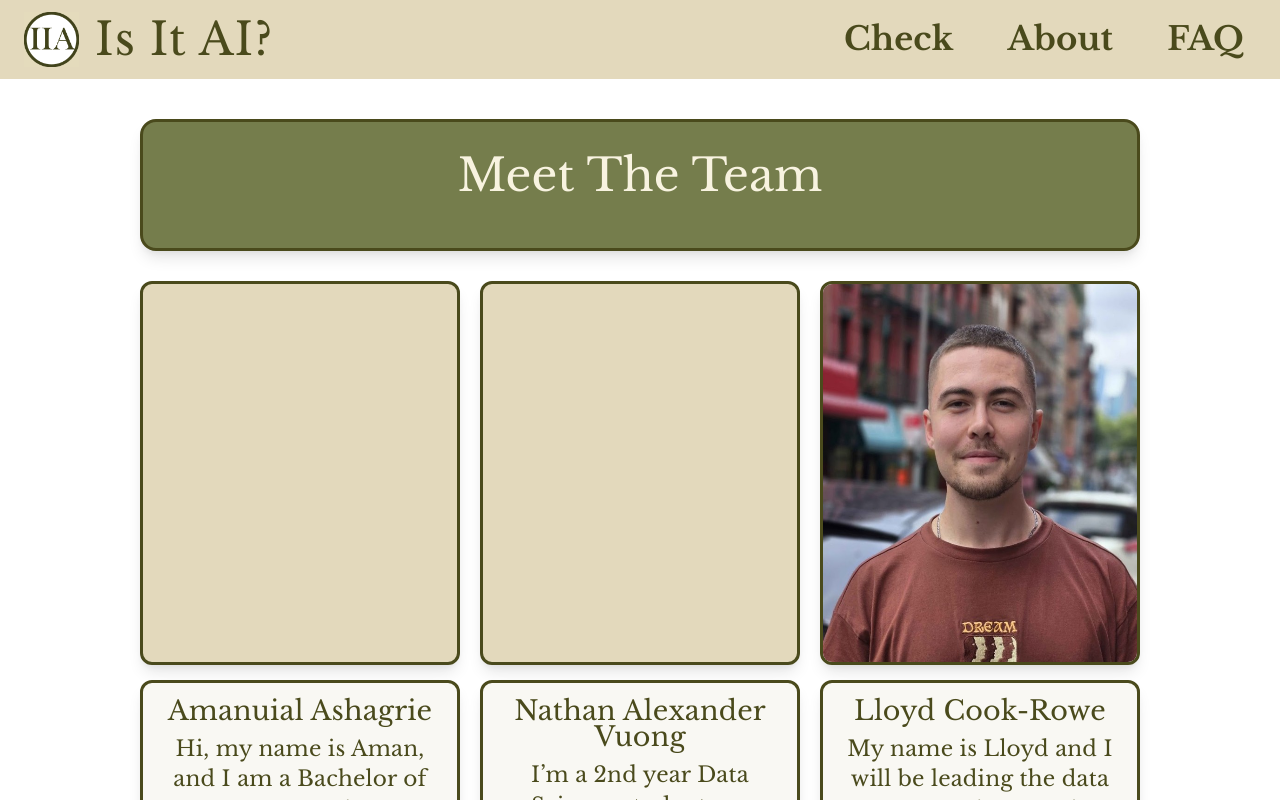
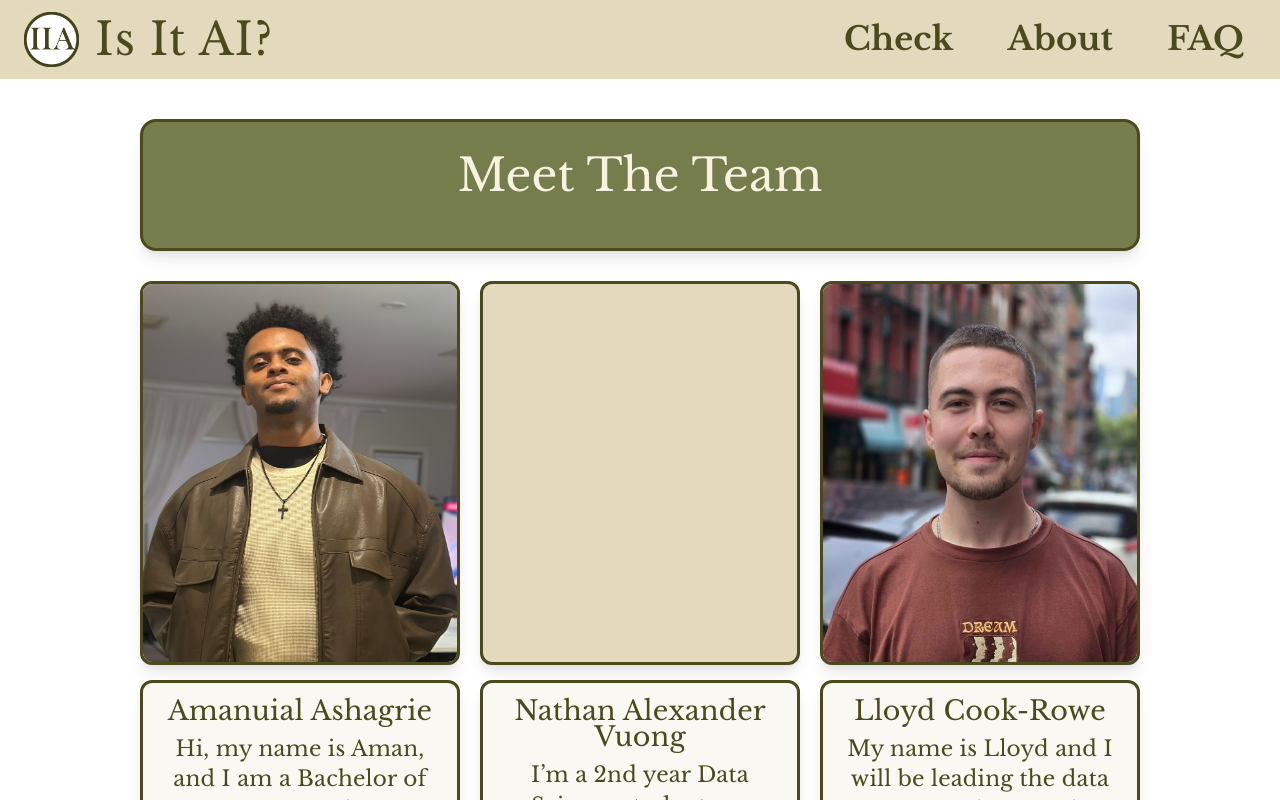
Before and after one commit to aman-ashagrie/AI-Detector-Web-Page-Developemnt, a React (Vite) app in the folder frontend/: page /about in a window 1280 px wide. Shown: the top 800 px of the page. Built offline with nearby package versions, Linux system fonts and the light colour scheme.

Commit message:
Personal headshot photo added to About page.

```diff
--- a/frontend/src/pages/About.jsx
+++ b/frontend/src/pages/About.jsx
@@ -1,4 +1,5 @@
-import photo1 from '../assets/lloyd-headshot.png.jpg';
+import lloydPhoto from '../assets/lloyd-headshot.png.jpg';
+import AmanPhoto from '../assets/Aman-headshot.jpeg';
 
 
 export default function About() {
@@ -12,7 +13,7 @@ export default function About() {
       <div className="image-grid">
 
         <div className="image-card">
-          <div className="image-1"></div>
+          <img src={AmanPhoto} alt="Amanuial Ashagrie" className="image-1" />
           <div className="mini-text-box">
             <h3>Amanuial Ashagrie</h3>
             <p>Hi, my name is Aman, and I am a Bachelor of Computer Science student, Majoring in AI. This is my first AI unit, and only recently found out that this is a third-year course, but I decided to take on the challenge and give myself the environment to rapidly grow. Even though my experience leans more on Software development and less experience in AI. Through this course, I intend to kickstart my AI skillset and develop hands on experience in AI models and working with a team to create a working agentic model. In my spare time, I like to play tennis and play my drum set. I also enjoy social gatherings and connecting with people with different backgrounds.</p>
@@ -27,7 +28,7 @@ export default function About() {
           </div>
         </div>
         <div className="image-card">
-          <img src={photo1} alt="Lloyd Cook-Rowe" className="image-1" />
+          <img src={lloydPhoto} alt="Lloyd Cook-Rowe" className="image-1" />
           <div className="mini-text-box">
             <h3>Lloyd Cook-Rowe</h3>
             <p>My name is Lloyd and I will be leading the data preprocessing, scoring logic, model integration and UI construction of the AI text detection webpage project. I am completing this project with my group as a part of my Bachelor of Computer Science to further my understanding of AI, python and web-based application production. When I have time outside of my full-time job and university schedule, I enjoy gaming, connecting with friends and playing tennis as well as basketball. I strive for good results and hope that our team can come together and collaborate to create an outstanding application that is practical, attractive and secure.</p>
```
Also changed, not shown: frontend/src/assets/Aman-headshot.jpeg (added).
